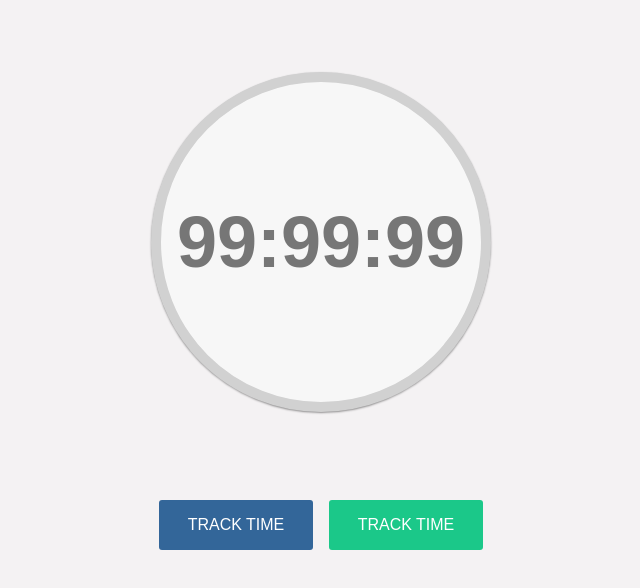
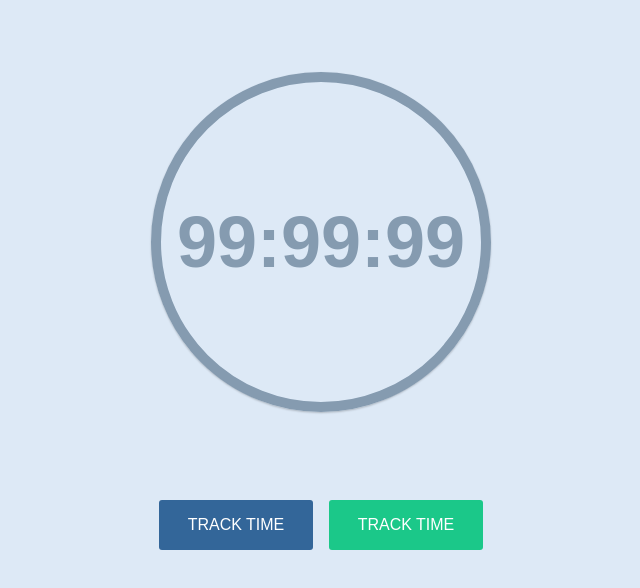
Before and after one commit to heyjohnmurray/time-tracker, a plain HTML site: page index.html in a window 1280 px wide. Shown: the whole page, without its empty margins (319-959 px from the left). Drawn offline with Linux system fonts and the light colour scheme; a web font is replaced by a local one.

Commit message:
update timer ui colors

```diff
--- a/app/src/scss/partials/_base.scss
+++ b/app/src/scss/partials/_base.scss
@@ -3,7 +3,7 @@
 @import 'partials/colors';
 @import 'partials/fonts';
 
-$color--body-bkg: $color--light-grey;
+$color--body-bkg: #DDE9F6;
 
 body {
   background-color: $color--body-bkg;
--- a/app/src/scss/partials/_timer.scss
+++ b/app/src/scss/partials/_timer.scss
@@ -1,12 +1,10 @@
-$color--timer-output: $color--dark-grey;
+$color--timer-output: #859BB0;
 $timer-max-size: 20rem;
 $radius-value: 20rem;
-$color--timer-bkg: $color--light-grey;
 
 .timer {
   width: calc(#{$timer-max-size} + 1.25em);
   margin: 0 auto;
-  background-color: $color--timer-bkg;
 
   .time-output {
     font-size: 4.5rem;
@@ -15,8 +13,7 @@ $color--timer-bkg: $color--light-grey;
     width: $timer-max-size;
     height: $timer-max-size;
     line-height: $timer-max-size;
-    background: #f7f7f7;
-    border: 10px solid darken(#f7f7f7, 15%);
+    border: 10px solid $color--timer-output;
     border-radius: $radius-value;
     margin: 1em 0;
     box-shadow: $global-shadow;
--- a/app/src/scss/partials/_vars.scss
+++ b/app/src/scss/partials/_vars.scss
@@ -1,5 +1,5 @@
 /* global vars */
-$global-shadow : 0 1px 2px 0 rgba(0,0,0,0.4);
+$global-shadow : 0 1px 2px 0 rgba(0,0,0,0.22);
 
 /* global font sizes as defined in _fonts.scss */
 $extra-light: 200;
```
Also changed, not shown: app/dist/css/main.css.
